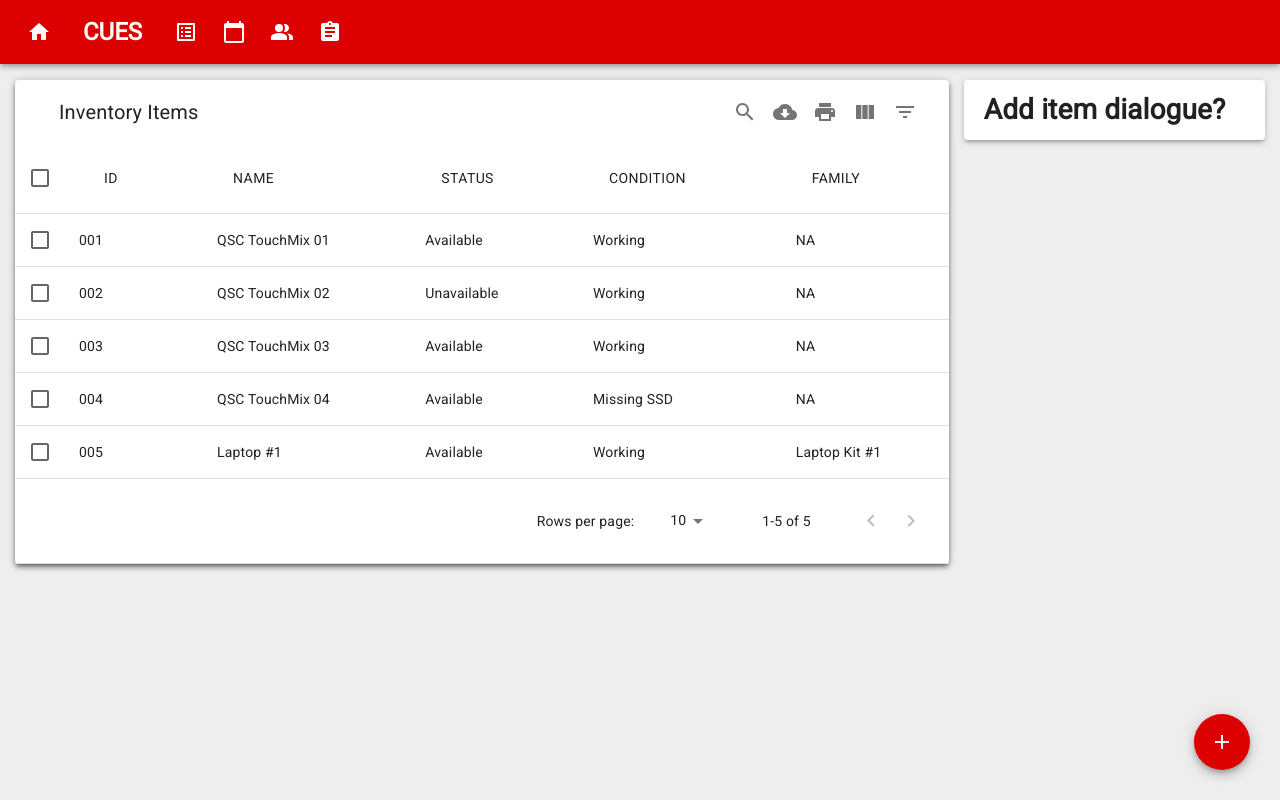
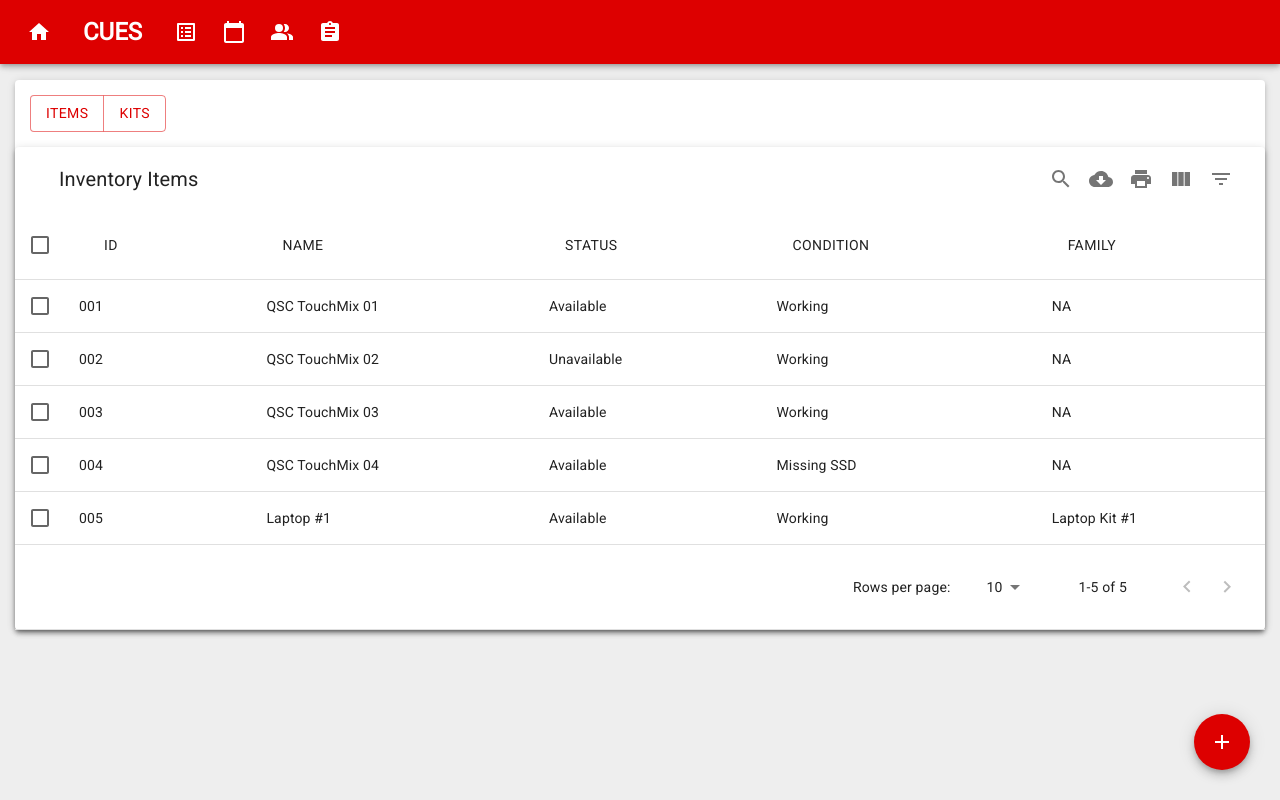
Before and after one commit to colinarelliott/CUES-Software, a Next.js app: page /inv in a window 1280 px wide. Built offline with nearby package versions, Linux system fonts and the light colour scheme.

Commit message:
added and then removed fullcalendar.io

```diff
--- a/pages/cal.js
+++ b/pages/cal.js
@@ -8,7 +8,9 @@ const Calendar = () => (
         <AppContainer>
             <Grid container spacing={3}>
                 <Grid item xs={10}>
-                    <Paper elevation={3}><h1>Calendar, maybe use https://fullcalendar.io/</h1></Paper>
+                    <Paper elevation={3}>
+                        <h1>Insert Calendar here</h1>
+                    </Paper>
                 </Grid>
                 <Grid item xs={2}>
                     <Paper elevation={3}><h1>Options / View switching</h1></Paper>
--- a/pages/inv.js
+++ b/pages/inv.js
@@ -4,6 +4,8 @@ import Grid from '@material-ui/core/Grid'
 import Paper from '@material-ui/core/Paper'
 import Fab from '@material-ui/core/Fab'
 import AddIcon from '@material-ui/icons/Add'
+import ButtonGroup from '@material-ui/core/ButtonGroup'
+import Button from '@material-ui/core/Button'
 import MUIDataTable from 'mui-datatables'
 
 const columns = ["ID", "Name", "Status", "Condition", "Family"]
@@ -24,8 +26,12 @@ const Inventory = () => (
     <Layout>
         <AppContainer>
             <Grid container spacing={3}>
-                <Grid item xs={9}>
+                <Grid item xs={12}>
                     <Paper elevation={3}>
+                        <ButtonGroup color="primary" aria-label="outlined primary button group" className="button-group">
+                            <Button>Items</Button>
+                            <Button>Kits</Button>
+                        </ButtonGroup>
                         <MUIDataTable
                             title={"Inventory Items"}
                             data={data}
@@ -33,9 +39,6 @@ const Inventory = () => (
                             options={options}
                         />
                     </Paper>
-                </Grid>
-                <Grid item xs={3}>
-                    <Paper elevation={3}><h1>Add item dialogue?</h1></Paper>
                 </Grid>
             </Grid>
             <Fab color="primary" aria-label="add" className="fa-button">
```
Also changed, not shown: 1 other file (tests, documents, lock files or other folders).
